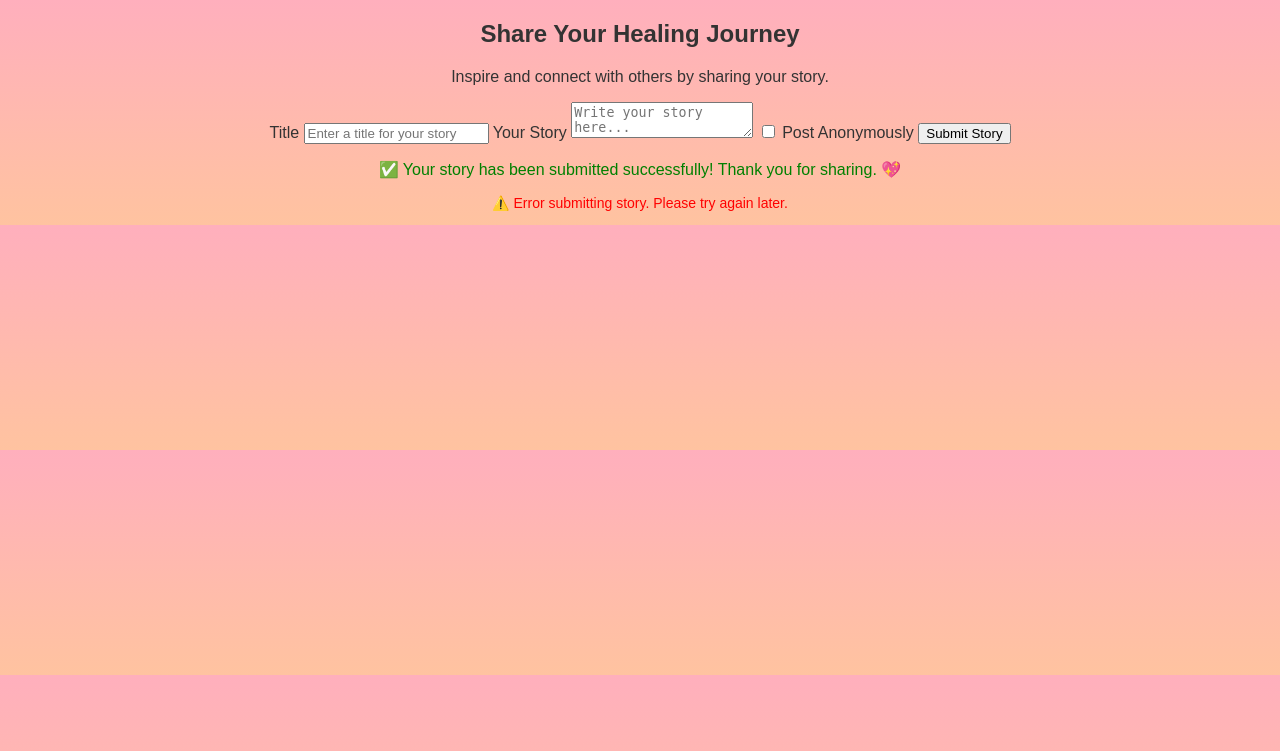
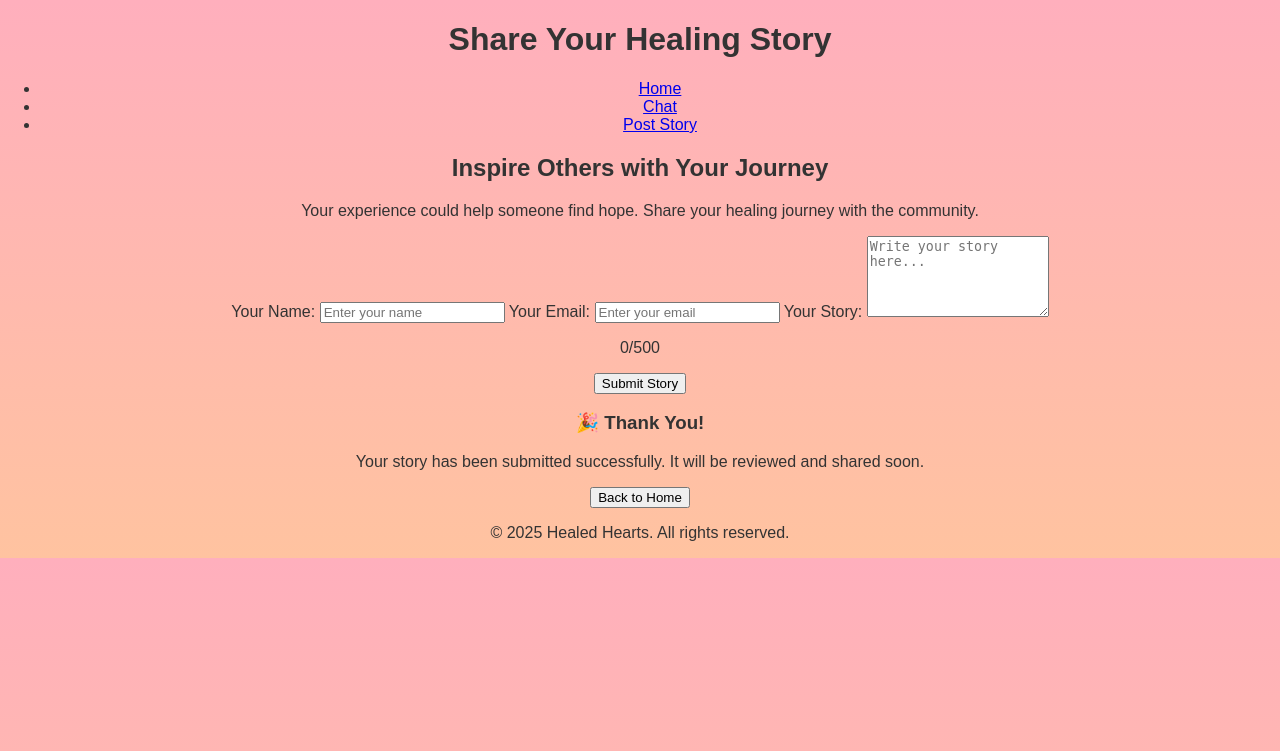
Before and after one commit to karthikeya25/healedhearts, a Flask app: page /post-story in a window 1280 px wide. Shown: the top 751 px of the page. Run offline with Flask 3, Linux system fonts and the light colour scheme.

Commit message:
Update post_story.html

```diff
--- a/healed_hearts/templates/post_story.html
+++ b/healed_hearts/templates/post_story.html
@@ -3,38 +3,52 @@
 <head>
     <meta charset="UTF-8">
     <meta name="viewport" content="width=device-width, initial-scale=1.0">
-    <title>Share Your Story - Healed Hearts</title>
-    <link rel="stylesheet" href="{{ url_for('static', filename='styles.css') }}">
-    <script defer src="{{ url_for('static', filename='app.js') }}"></script>
+    <title>Post Your Story | Healed Hearts</title>
+    <link rel="stylesheet" href="../static/styles.css">
+    <script defer src="../static/app.js"></script>
 </head>
 <body>
-    <div class="post-story-container">
-        <header class="post-story-header">
-            <h2>Share Your Healing Journey</h2>
-            <p>Inspire and connect with others by sharing your story.</p>
-        </header>
+    <header>
+        <h1 class="title">Share Your Healing Story</h1>
+        <nav>
+            <ul>
+                <li><a href="index.html">Home</a></li>
+                <li><a href="chat.html">Chat</a></li>
+                <li><a href="post_story.html" class="active">Post Story</a></li>
+            </ul>
+        </nav>
+    </header>
 
-        <form id="post-story-form">
-            <label for="story-title">Title</label>
-            <input type="text" id="story-title" name="title" placeholder="Enter a title for your story" required>
+    <section class="story-container">
+        <h2>Inspire Others with Your Journey</h2>
+        <p>Your experience could help someone find hope. Share your healing journey with the community.</p>
 
-            <label for="story-content">Your Story</label>
-            <textarea id="story-content" name="content" placeholder="Write your story here..." required></textarea>
+        <form id="story-form">
+            <label for="name">Your Name:</label>
+            <input type="text" id="name" name="name" placeholder="Enter your name" required>
 
-            <label for="anonymous">
-                <input type="checkbox" id="anonymous" name="anonymous"> Post Anonymously
-            </label>
+            <label for="email">Your Email:</label>
+            <input type="email" id="email" name="email" placeholder="Enter your email" required>
 
-            <button type="submit" id="submit-story-btn">Submit Story</button>
+            <label for="story">Your Story:</label>
+            <textarea id="story" name="story" rows="5" placeholder="Write your story here..." required></textarea>
+            <p id="char-count">0/500</p>
+
+            <button type="submit" class="btn-submit">Submit Story</button>
         </form>
 
-        <div id="success-message" class="hidden">
-            <p>✅ Your story has been submitted successfully! Thank you for sharing. 💖</p>
+        <!-- Confirmation Modal -->
+        <div id="confirmation-modal" class="modal hidden">
+            <div class="modal-content">
+                <h3>🎉 Thank You!</h3>
+                <p>Your story has been submitted successfully. It will be reviewed and shared soon.</p>
+                <button class="btn-close">Back to Home</button>
+            </div>
         </div>
+    </section>
 
-        <div id="error-message" class="hidden">
-            <p>⚠️ Error submitting story. Please try again later.</p>
-        </div>
-    </div>
+    <footer>
+        <p>&copy; 2025 Healed Hearts. All rights reserved.</p>
+    </footer>
 </body>
 </html>
```
